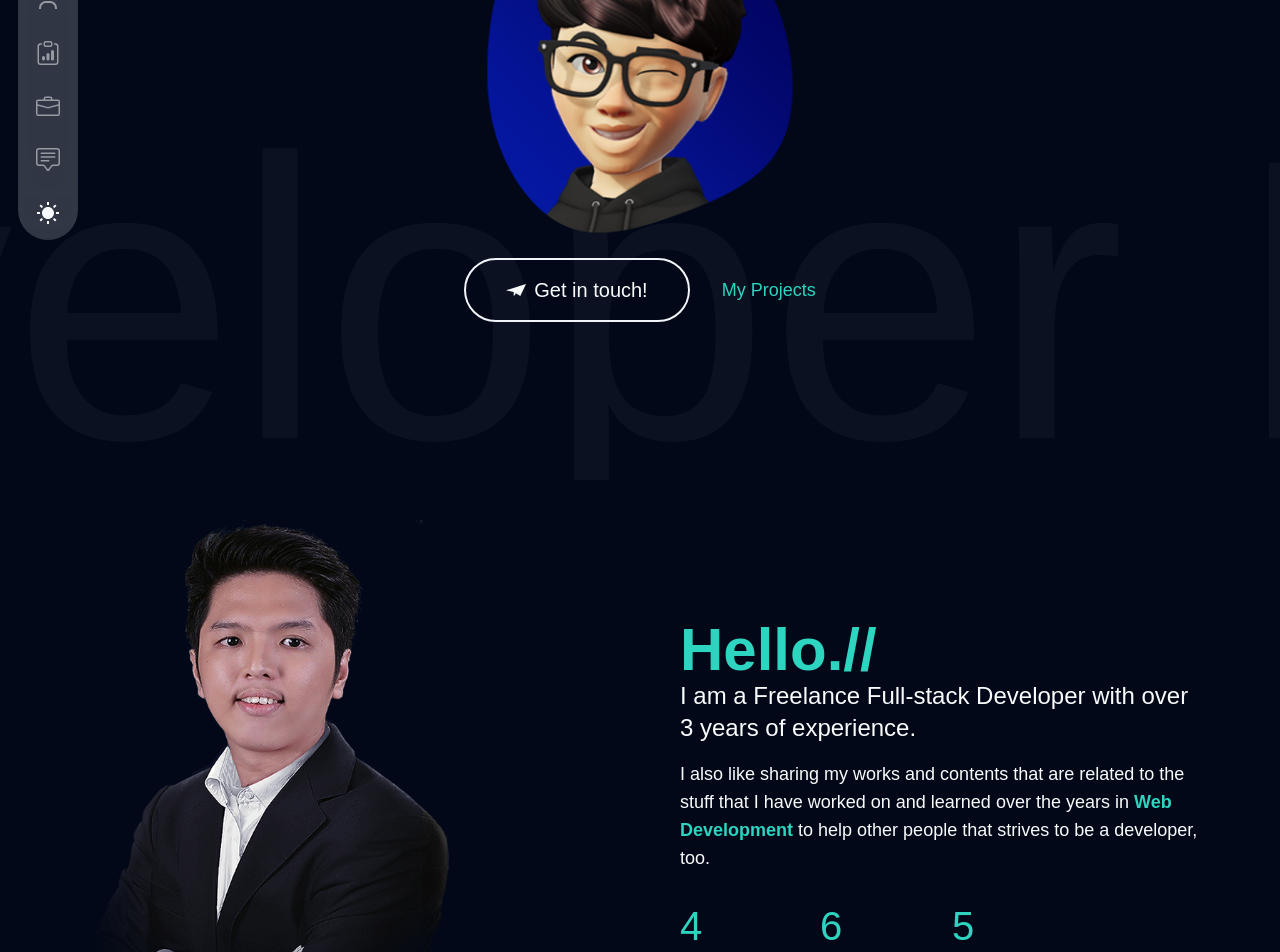
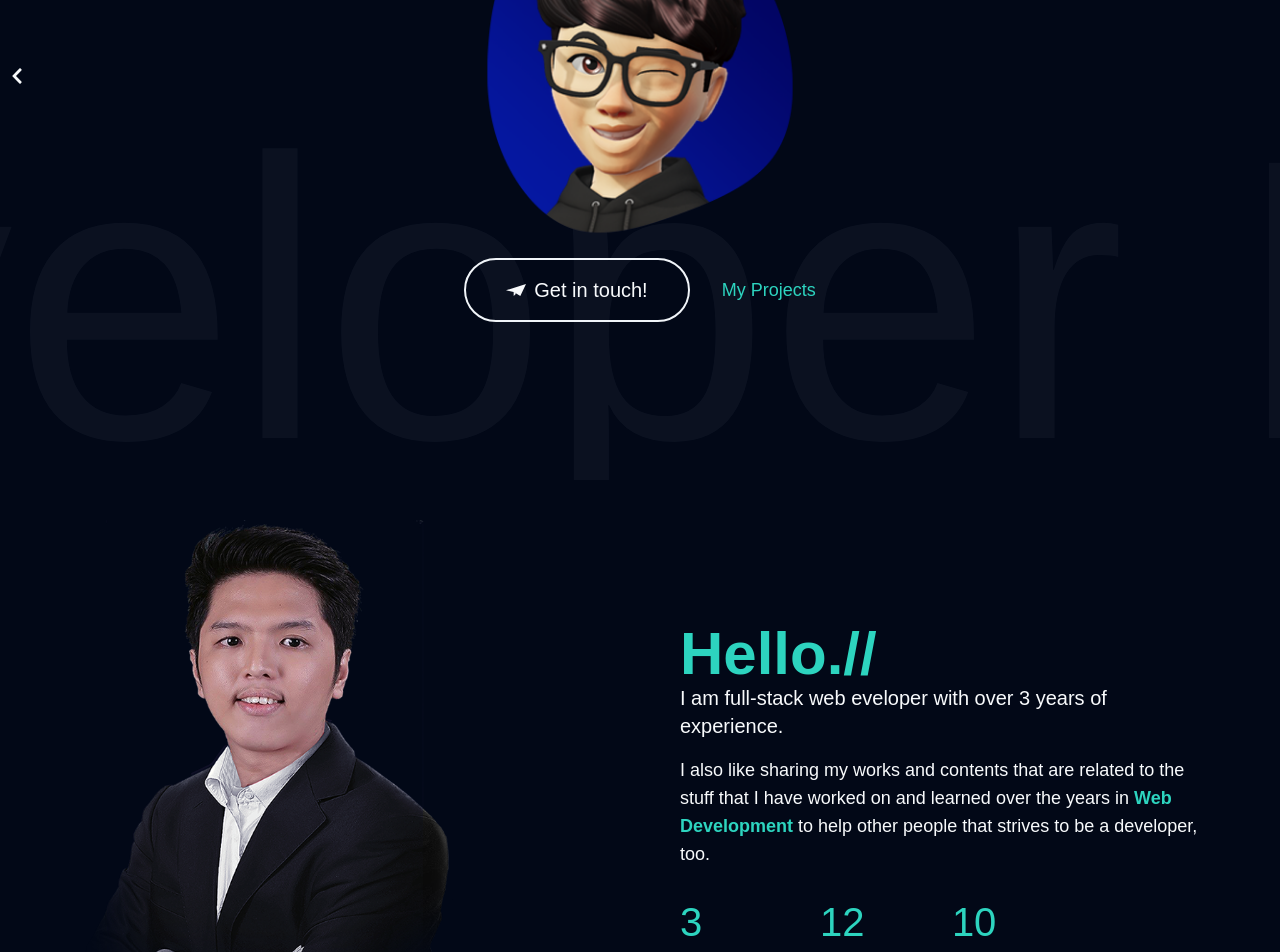
Before and after one commit to imjitmo/portfolio-compilation, a React (Vite) app in the folder jerramdotdev/: page / in a window 1280 px wide. Shown: the part 320-1272 px from the top of the page. Built offline with nearby package versions, Linux system fonts and the light colour scheme.

Commit message:
added animations

```diff
--- a/jerramdotdev/src/anim/variant.tsx
+++ b/jerramdotdev/src/anim/variant.tsx
@@ -19,6 +19,27 @@ export const fadeIn = (direction: string, delay: number) => {
   };
 };
 
+export const navIn = (direction: string, delay: number) => {
+  return {
+    hidden: {
+      y: direction === 'up' ? 80 : direction === 'down' ? -80 : 0,
+      opacity: 0,
+      x: direction === 'left' ? 80 : direction === 'right' ? -80 : 0,
+    },
+    show: {
+      y: 0,
+      x: 0,
+      opacity: 1,
+      transition: {
+        type: 'tween',
+        duration: 0.1,
+        delay: delay,
+        ease: [0.25, 0.25, 0.25, 0.75],
+      },
+    },
+  };
+};
+
 export const sliderVariants = {
   initial: {
     x: 0,
--- a/jerramdotdev/src/components/about/About.tsx
+++ b/jerramdotdev/src/components/about/About.tsx
@@ -1,7 +1,7 @@
+import { fadeIn } from '@/anim/variant';
+import { motion } from 'framer-motion';
 import CountUp from 'react-countup';
 import { useInView } from 'react-intersection-observer';
-import { motion } from 'framer-motion';
-import { fadeIn } from '@/anim/variant';
 
 const About = () => {
   const [ref, inView] = useInView({
@@ -26,19 +26,17 @@ const About = () => {
             className="flex-1"
           >
             <h1 className="text-6xl font-semibold text-teal-400">Hello.//</h1>
-            <h3 className="text-2xl mb-4">
-              I am a Freelance Full-stack Developer with over 3 years of experience.
-            </h3>
+            <h3 className="text-xl mb-4">I am full-stack web eveloper with over 3 years of experience.</h3>
             <p className="text-lg mb-6">
               I also like sharing my works and contents that are related to the stuff that I have worked on
               and learned over the years in{' '}
               <strong className="text-teal-400 hover:invert cursor-default">Web Development</strong> to help
               other people that strives to be a developer, too.
             </p>
-            <div className="flex gap-x-6 lg:gap-x-10 mb-12">
+            <div className="flex flex-col md:flex-row gap-x-6 lg:gap-x-10 mb-12">
               <div className="">
                 <div className="text-[40px] text-teal-400 mb-2">
-                  {inView ? <CountUp start={0} end={4} duration={6} /> : null}
+                  {inView ? <CountUp start={0} end={3} duration={6} /> : null}
                 </div>
                 <div className="text-md tracking-[2px]">
                   Years of <br /> Experience
@@ -46,7 +44,7 @@ const About = () => {
               </div>
               <div className="">
                 <div className="text-[40px] text-teal-400 mb-2">
-                  {inView ? <CountUp start={0} end={6} duration={6} /> : null}
+                  {inView ? <CountUp start={0} end={12} duration={6} /> : null}
                 </div>
                 <div className="text-md tracking-[2px]">
                   Projects <br /> completed
@@ -54,7 +52,7 @@ const About = () => {
               </div>
               <div className="">
                 <div className="text-[40px] text-teal-400 mb-2">
-                  {inView ? <CountUp start={0} end={5} duration={6} /> : null}
+                  {inView ? <CountUp start={0} end={10} duration={6} /> : null}
                 </div>
                 <div className="text-md tracking-[2px]">
                   Satisfied <br /> clients
--- a/jerramdotdev/src/components/contact/Contact.tsx
+++ b/jerramdotdev/src/components/contact/Contact.tsx
@@ -53,8 +53,8 @@ const Contact = () => {
       );
   };
   return (
-    <section id="contact" className="min-h-screen pt-36 lg:pt-48">
-      <div className="w-full h-full flex items-center justify-center">
+    <section id="contact" className="min-h-screen flex items-center justify-center">
+      <div className="flex items-center justify-center">
         <div className="flex flex-col items-center justify-center lg:flex-row">
           {/** text **/}
           <motion.div
--- a/jerramdotdev/src/components/homepage/Home.tsx
+++ b/jerramdotdev/src/components/homepage/Home.tsx
@@ -6,7 +6,7 @@ import Navbar from '../navbar/Navbar';
 
 const Home = () => {
   return (
-    <section id="home" className="min-h-screen snap-center relative overflow-hidden">
+    <section id="home" className="min-h-screen relative overflow-hidden">
       <Navbar />
       <div className="flex flex-col items-center justify-center gap-2 px-10">
         <h1 className="text-6xl font-semibold text-teal-400 cursor-pointer hover:invert">
--- a/jerramdotdev/src/components/navigation/Navigation.tsx
+++ b/jerramdotdev/src/components/navigation/Navigation.tsx
@@ -1,12 +1,26 @@
+import { navIn } from '@/anim/variant';
+import { motion } from 'framer-motion';
+import { useState } from 'react';
 import { BiHomeAlt, BiUser } from 'react-icons/bi';
 import { BsBriefcase, BsChatSquareText, BsClipboardData } from 'react-icons/bs';
+import { FaChevronLeft, FaChevronRight } from 'react-icons/fa';
 import { Link } from 'react-scroll';
 import { ModeToggler } from '../ModeToggler';
 
 const Navigation = () => {
+  const [isOpen, setIsOpen] = useState(false);
   return (
-    <nav className="fixed top-1/2 left-12 transform -translate-x-1/2 -translate-y-1/2 w-16 overflow-hidden z-50">
-      <div className="mx-auto">
+    <>
+      <nav className="fixed top-1/2 left-12 transform -translate-x-1/2 -translate-y-1/2 w-[5rem] overflow-hidden z-50">
+        <div className="flex flex-row gap-1">
+          <button onClick={() => setIsOpen((prev: boolean) => !prev)}>
+            {isOpen ? <FaChevronRight size={18} /> : <FaChevronLeft className="animate-bounce" size={18} />}
+          </button>
+          <motion.div
+            className="mx-auto flex flex-col"
+            variants={navIn('right', 0.01)}
+            animate={isOpen ? 'show' : 'hidden'}
+          >
             <div className="w-full bg-slate-950/70 dark:bg-slate-100/20 h-[320px] backdrop-blur-2xl rounded-full max-w-[60px] mx-auto px-5 flex flex-col justify-between items-center text-2xl text-white/50">
               <Link
                 to="home"
@@ -64,8 +78,10 @@ const Navigation = () => {
                 <ModeToggler />
               </Link>
             </div>
+          </motion.div>
         </div>
       </nav>
+    </>
   );
 };
 
--- a/jerramdotdev/src/components/portfolio/Portfolio.tsx
+++ b/jerramdotdev/src/components/portfolio/Portfolio.tsx
@@ -1,6 +1,9 @@
+import { fadeIn } from '@/anim/variant';
+import { motion } from 'framer-motion';
+
 const Portfolio = () => {
   return (
-    <section id="portfolio" className="min-h-screen snap-center p-10">
+    <section id="portfolio" className="min-h-screen p-10 mb-10">
       <h2 className="text-3xl py-5 text-teal-400 hover:invert font-semibold">Projects</h2>
       <p className="text-md py-2 leading-8">
         Since the beginning of my journey as a{' '}
@@ -10,22 +13,46 @@ const Portfolio = () => {
         products for both business and consumer use.
       </p>
       <div className="flex flex-wrap items-center justify-center gap-8 py-8">
-        <div className="max-w-[420px]">
+        <motion.div
+          variants={fadeIn('up', 0.3)}
+          viewport={{ once: true }}
+          initial="hidden"
+          whileInView="show"
+          className="max-w-[420px]"
+        >
           <img src="/itechfinder.jpg" className="object-contain rounded-lg hover:invert" alt="itechfinder" />
           <h3 className="text-center text-xl py-2 cursor-default font-semibold">iTechfinder</h3>
-        </div>
-        <div className="max-w-[420px]">
+        </motion.div>
+        <motion.div
+          variants={fadeIn('up', 0.3)}
+          viewport={{ once: true }}
+          initial="hidden"
+          whileInView="show"
+          className="max-w-[420px]"
+        >
           <img src="/sharies.jpg" className="object-contain rounded-lg hover:invert" alt="sharies" />
           <h3 className="text-center text-xl py-2 cursor-default font-semibold">Sharies App</h3>
-        </div>
-        <div className="max-w-[420px]">
+        </motion.div>
+        <motion.div
+          variants={fadeIn('up', 0.3)}
+          viewport={{ once: true }}
+          initial="hidden"
+          whileInView="show"
+          className="max-w-[420px]"
+        >
           <img src="/jre.jpg" className="object-contain rounded-lg hover:invert" alt="jre" />
           <h3 className="text-center text-xl py-2 cursor-default font-semibold">J.RE Real Estate</h3>
-        </div>
-        <div className="max-w-[420px]">
+        </motion.div>
+        <motion.div
+          variants={fadeIn('up', 0.3)}
+          viewport={{ once: true }}
+          initial="hidden"
+          whileInView="show"
+          className="max-w-[420px]"
+        >
           <img src="/notesapp.jpg" className="object-contain rounded-lg hover:invert" alt="notesapp" />
           <h3 className="text-center text-xl py-2 cursor-default font-semibold">Notes App</h3>
-        </div>
+        </motion.div>
       </div>
     </section>
   );
--- a/jerramdotdev/src/components/skills/Skills.tsx
+++ b/jerramdotdev/src/components/skills/Skills.tsx
@@ -2,7 +2,7 @@ import Stack from './stack/Stack';
 
 const Skills = () => {
   return (
-    <section id="skills" className="min-h-screen snap-center p-10">
+    <section id="skills" className="min-h-screen p-10">
       <div className="p-10">
         <h3 className="text-3xl py-2">
           My <strong className="text-teal-400 hover:invert">Tech Stack</strong> in Web Development
--- a/jerramdotdev/src/index.css
+++ b/jerramdotdev/src/index.css
@@ -70,10 +70,13 @@
 
 @layer base {
   * {
-    @apply border-border snap-y snap-mandatory scroll-smooth;
+    @apply border-border scroll-smooth;
   }
   body {
-    @apply bg-background text-foreground font-monserrat;
+    @apply bg-background text-foreground font-monserrat snap-y snap-mandatory scroll-smooth;
+  }
+  section {
+    @apply snap-start scroll-smooth;
   }
 }
 
```
Lines whose indentation alone changed are shown as unchanged.
